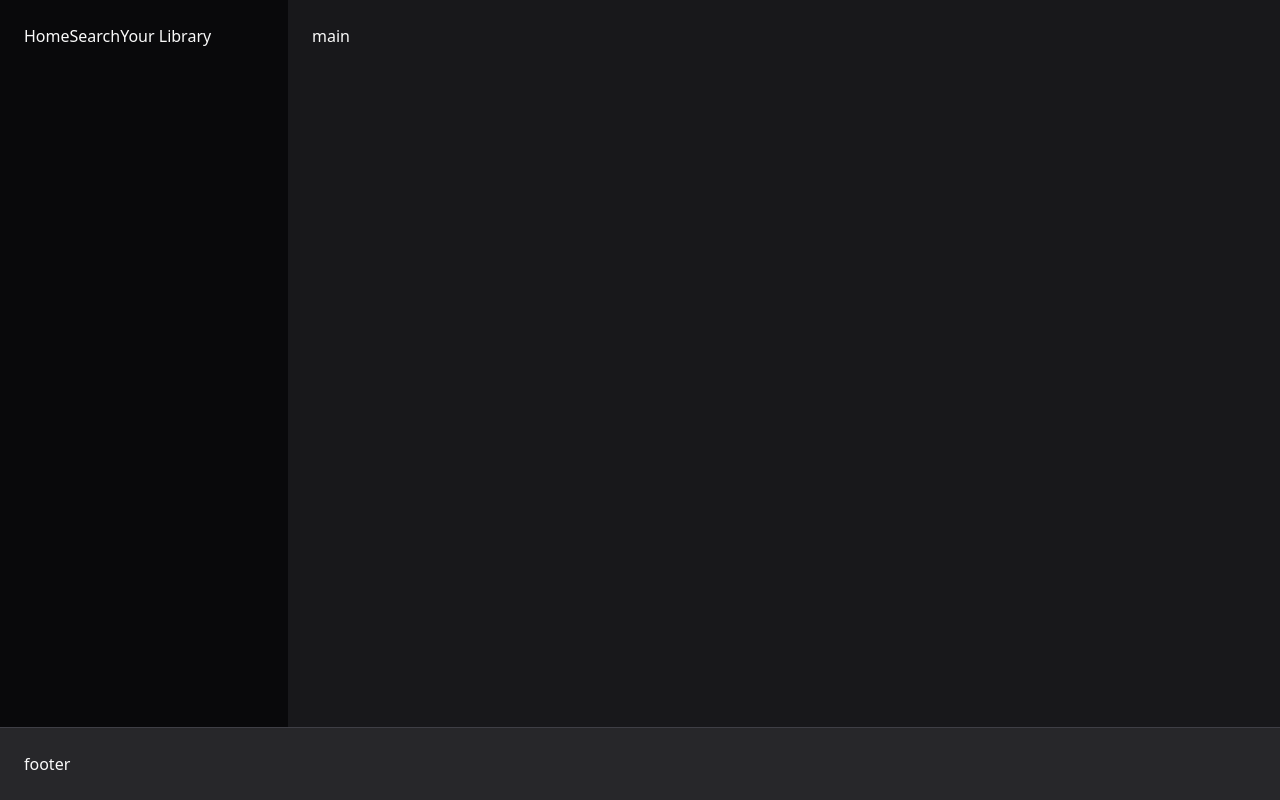
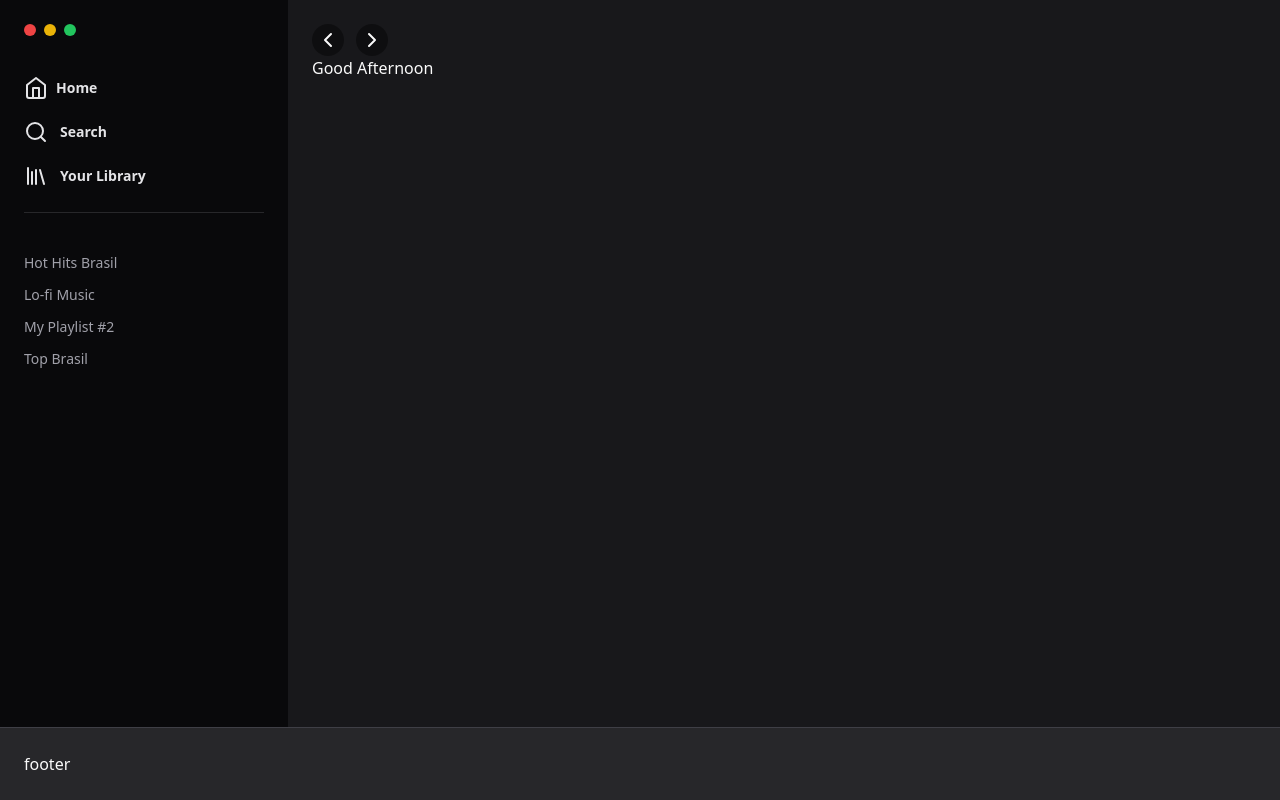
Before and after one commit to RodrigoSCoutinho/ifrn-cast, a Next.js app: page / in a window 1280 px wide. Built offline with nearby package versions, Linux system fonts and the light colour scheme.

Commit message:
adding icons, playlist and starting the colums

```diff
--- a/src/app/page.tsx
+++ b/src/app/page.tsx
@@ -1,18 +1,52 @@
-import Image from 'next/image'
+import {Home as HomeIcon, Search, Library, ChevronLeft, ChevronRight} from 'lucide-react'
 
 export default function Home() {
   return (
     <div className="h-screen flex flex-col">
       <div className="flex flex-1">
        <aside className="w-72 bg-zinc-950 p-6">
-        <nav>
-          <a href="">Home</a>
-          <a href="">Search</a>
-          <a href="">Your Library</a>
+
+        <div className="flex items-center gap-2">
+          <div className="w-3 h-3 bg-red-500 rounded-full"/>
+          <div className="w-3 h-3 bg-yellow-500 rounded-full"/>
+          <div className="w-3 h-3 bg-green-500 rounded-full"/>
+        </div>
+
+        <nav className="space-y-5 mt-10">
+          <a href="" className="flex items-center gap-2 text-sm font-semibold text-zinc-200">
+          <HomeIcon/>
+            Home
+          </a>
+          <a href="" className="flex items-center gap-3 text-sm font-semibold  text-zinc-200">
+          <Search/>
+            Search
+          </a>
+          <a href="" className="flex items-center gap-3 text-sm font-semibold  text-zinc-200">
+          <Library/>
+            Your Library
+          </a>
         </nav>
+
+        <nav className="mt-6 pt-10 border-t border-zinc-800 flex flex-col gap-3">
+          <a href="" className="text-sm text-zinc-400 hover:text-zinc-100">Hot Hits Brasil</a>
+          <a href="" className="text-sm text-zinc-400 hover:text-zinc-100">Lo-fi Music</a>
+          <a href="" className="text-sm text-zinc-400 hover:text-zinc-100">My Playlist #2</a>
+          <a href="" className="text-sm text-zinc-400 hover:text-zinc-100">Top Brasil</a>
+        </nav>
+
+
         </aside>
        <main className="flex-1 p-6">
-        main
+          <div className="flex items-center gap-3">
+          <button className="rounded-full bg-black/40 p-1">
+            <ChevronLeft/>
+          </button>
+          <button className="rounded-full bg-black/40 p-1">
+            <ChevronRight/>
+          </button>
+          </div>
+
+          <h1>Good Afternoon</h1>
         </main>
       </div>
       <footer className="bg-zinc-800 border-t border-zinc-700 p-6">
```
